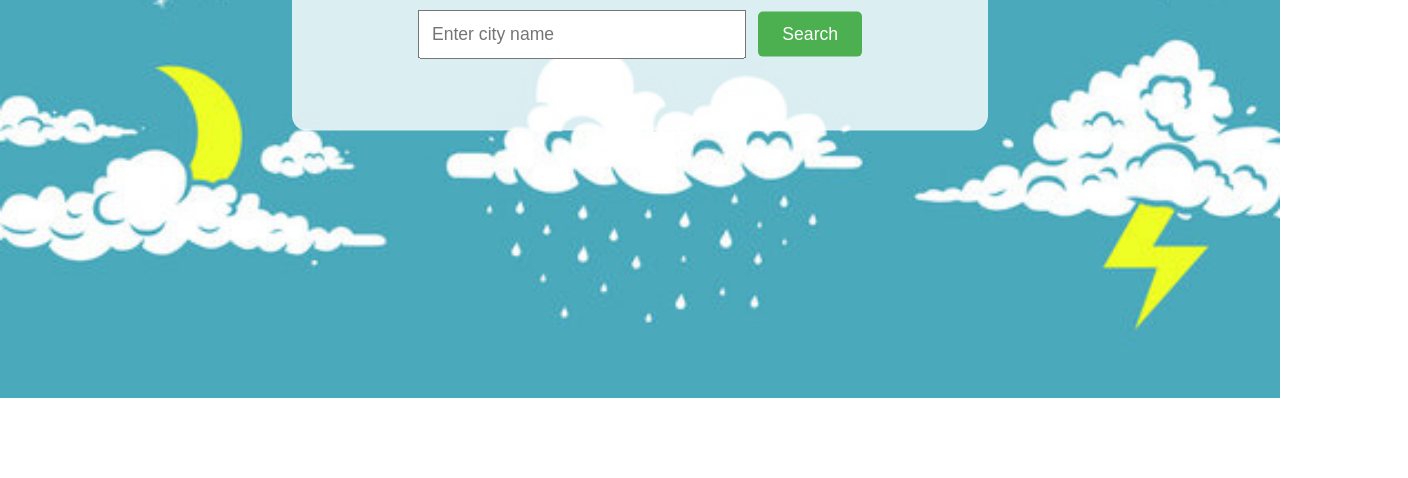
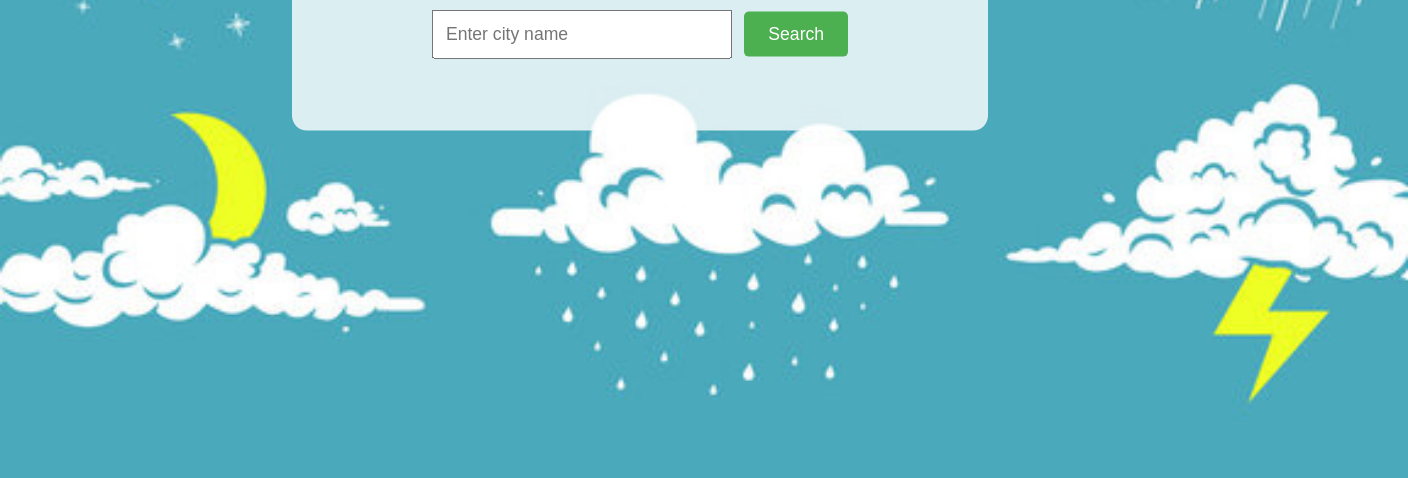
Before and after one commit to sameer-sharma04/Weather-Forecast-App, a plain HTML site: page index.html in a window 1280 px wide. Shown: the part 402-880 px from the top of the page, 1408 px wide, since content can reach past the window. Before the commit the page ends 804 px from the top, so only its background shows below. Drawn offline with Linux system fonts and the light colour scheme.

Commit message:
Add files via upload

```diff
--- a/index.html
+++ b/index.html
@@ -16,25 +16,65 @@
             height: 100%;
         }
         .background-image {
-            width: 100%;
-            height: 100%;
+    position: absolute;
+    top: 0;
+    left: 0;
+    right: 0;
+    bottom: 0;
+    width: 110%;
+    height: 110%;
     object-fit: cover;
 }
+
         .content-container {
             position: absolute;
             top: 50%;
             left: 50%;
             transform: translate(-50%, -50%);
             background-color: rgba(255, 255, 255, 0.8);
-            padding: 3rem;
+            padding: 2rem;
             border-radius: 15px;
             text-align: center;
-            min-width: 300px;
             width: 90%;
             max-width: 600px;
         }
         h1 {
             color: #333;
+            font-size: 2rem;
+            margin-bottom: 1rem;
+        }
+        .search-container {
+            margin-bottom: 1rem;
+        }
+        #city-input {
+            padding: 0.5rem;
+            font-size: 1rem;
+            margin-bottom: 0.5rem;
+            width: 100%;
+            max-width: 300px;
+            box-sizing: border-box;
+        }
+        #search-btn {
+            padding: 0.5rem 1rem;
+            font-size: 1rem;
+            background-color: #4CAF50;
+            color: white;
+            border: none;
+            cursor: pointer;
+            border-radius: 5px;
+            width: 100%;
+            max-width: 300px;
+        }
+        .weather-info {
+            margin-top: 1rem;
+            font-size: 1rem;
+        }
+
+        @media (min-width: 768px) {
+            .content-container {
+                padding: 3rem;
+            }
+            h1 {
                 font-size: 2.5rem;
                 margin-bottom: 1.5rem;
             }
@@ -45,21 +85,20 @@
                 padding: 0.75rem;
                 font-size: 1.1rem;
                 margin-right: 0.5rem;
+                margin-bottom: 0;
                 width: 60%;
-            max-width: 300px;
+                display: inline-block;
             }
             #search-btn {
                 padding: 0.75rem 1.5rem;
                 font-size: 1.1rem;
-            background-color: #4CAF50;
-            color: white;
-            border: none;
-            cursor: pointer;
-            border-radius: 5px;
+                width: auto;
+                display: inline-block;
             }
             .weather-info {
                 margin-top: 1.5rem;
                 font-size: 1.2rem;
+            }
         }
     </style>
 </head>
```
Lines whose indentation alone changed are shown as unchanged.
